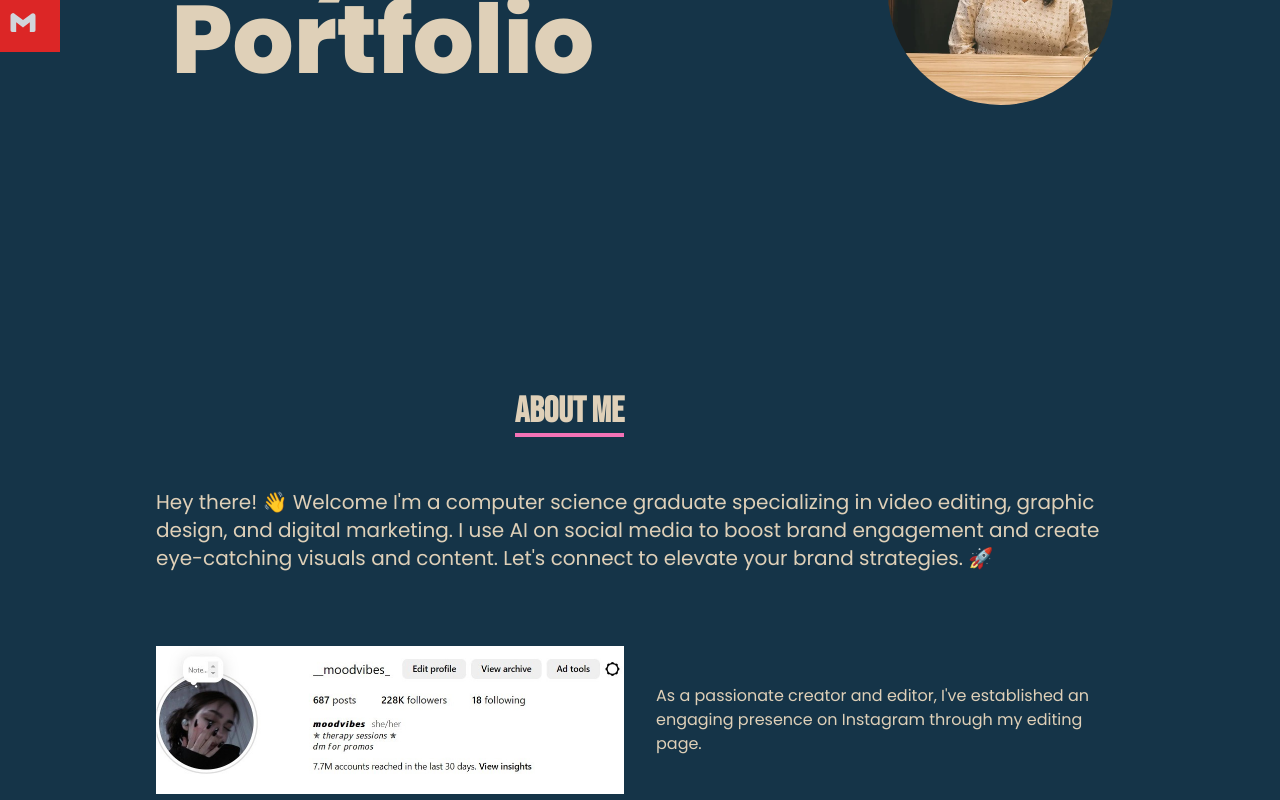
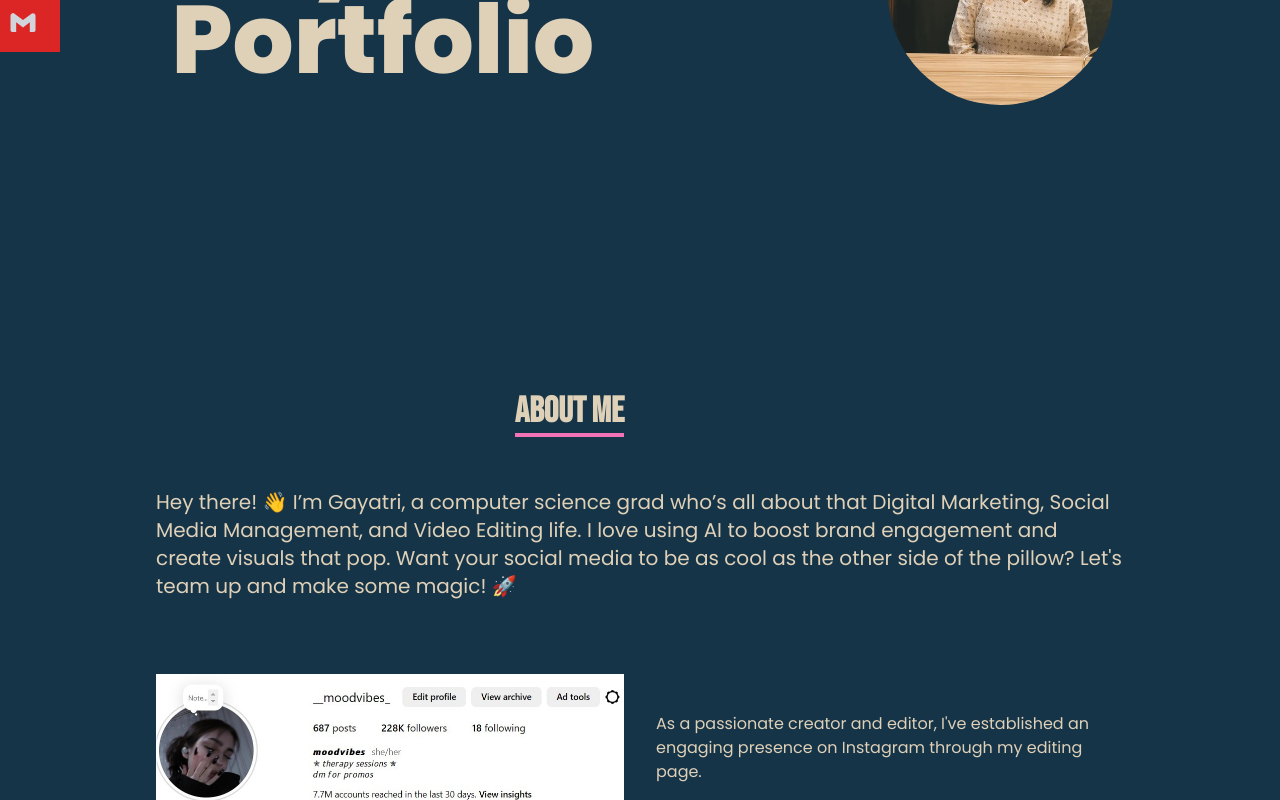
Before and after one commit to abhichandra03/Videoportfolio, a Next.js app: page / in a window 1280 px wide. Shown: the part 408-1208 px from the top of the page. Built offline with nearby package versions, Linux system fonts and the light colour scheme.

Commit message:
about changes

```diff
--- a/src/Components/About.tsx
+++ b/src/Components/About.tsx
@@ -19,9 +19,9 @@ const About: FC<AboutProps> = ({}) => {
         <div className="max-w-[1000px] w-full h-auto flex flex-col">
           <div className="w-full h-auto py-6  px-4">
             <p className="text-xl">
-              {`Hey there! 👋 Welcome
-              I'm a computer science graduate specializing in video editing, graphic design, and digital marketing.
-              I use AI on social media to boost brand engagement and create eye-catching visuals and content. Let's connect to elevate your brand  strategies. 🚀`}
+              {`Hey there! 👋 I’m Gayatri, a computer science grad who’s all about that Digital Marketing, Social Media Management, and Video Editing life.
+              I love using AI to boost brand engagement and create visuals that pop. Want your social media to be as cool as the other side of the pillow?
+              Let's team up and make some magic! 🚀`}
             </p>
           </div>
 
```
